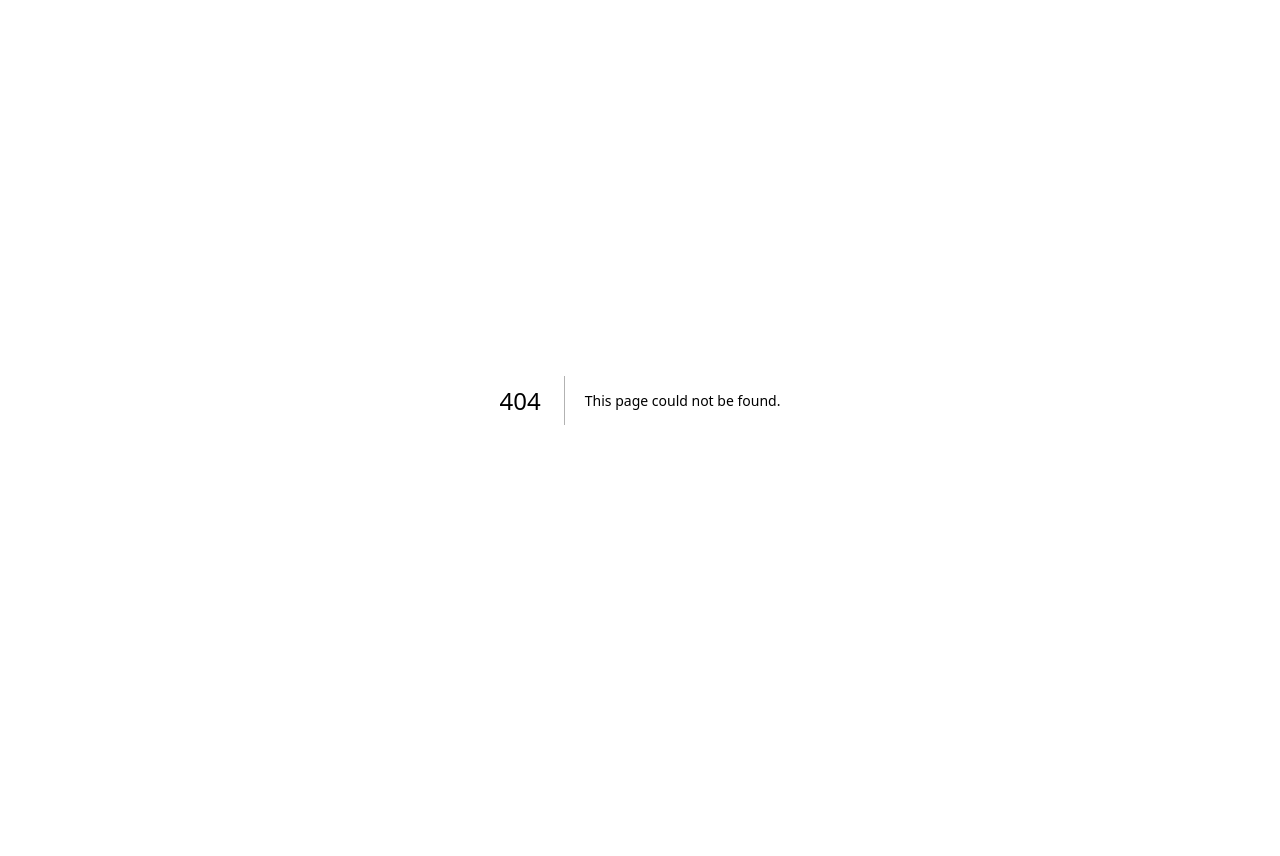
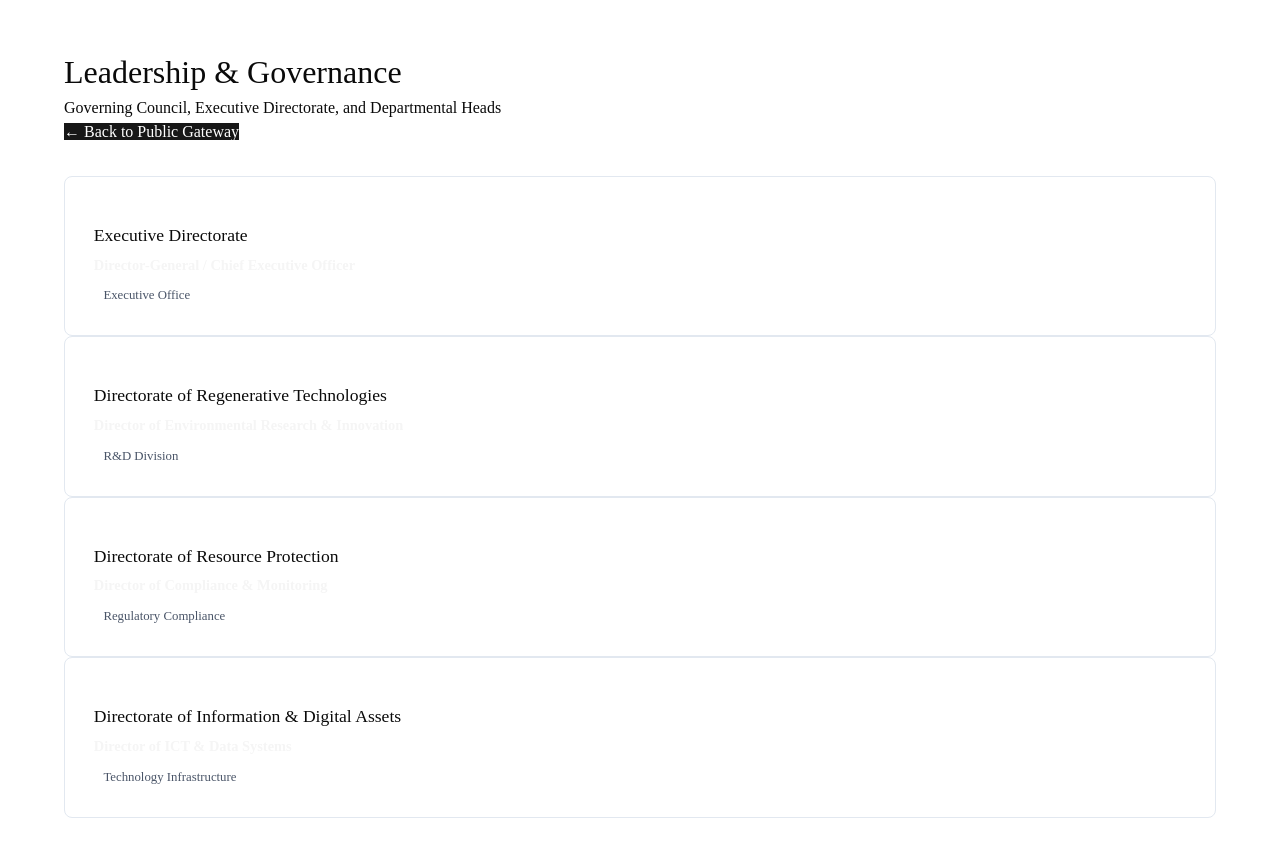
Before and after one commit to BrightStarGoldenEmpire/NIRRMPTNigerianPortal, a Next.js app: page /leadership in a window 1280 px wide. Before the commit this address had no page. Shown: the top 856 px of the page. Before the commit the page ends 800 px from the top, so only its background shows below. Built offline with nearby package versions, Linux system fonts and the light colour scheme.

Commit message:
Added Leadership page route and layout

```diff
--- /dev/null
+++ b/src/app/leadership/page.tsx
@@ -0,0 +1,66 @@
+// src/app/leadership/page.tsx
+import React from 'react';
+import Link from 'next/link';
+
+export const metadata = {
+  title: 'Leadership & Board | NIRRMPT Nigeria',
+  description: 'Executive leadership, governing council, and institutional directors of NIRRMPT.',
+};
+
+export default function LeadershipPage() {
+  const leaders = [
+    {
+      name: 'Executive Directorate',
+      role: 'Director-General / Chief Executive Officer',
+      department: 'Executive Office',
+      icon: 'fa-user-tie',
+    },
+    {
+      name: 'Directorate of Regenerative Technologies',
+      role: 'Director of Environmental Research & Innovation',
+      department: 'R&D Division',
+      icon: 'fa-microscope',
+    },
+    {
+      name: 'Directorate of Resource Protection',
+      role: 'Director of Compliance & Monitoring',
+      department: 'Regulatory Compliance',
+      icon: 'fa-shield-halved',
+    },
+    {
+      name: 'Directorate of Information & Digital Assets',
+      role: 'Director of ICT & Data Systems',
+      department: 'Technology Infrastructure',
+      icon: 'fa-network-wired',
+    },
+  ];
+
+  return (
+    <main className="container" style={{ padding: '3rem 5%' }}>
+      <div className="section-header">
+        <div>
+          <h1 className="section-title" style={{ fontSize: '2rem' }}>Leadership & Governance</h1>
+          <p className="section-desc">Governing Council, Executive Directorate, and Departmental Heads</p>
+        </div>
+        <Link href="/" className="btn btn-outline" style={{ background: 'var(--primary)', color: 'white' }}>
+          &larr; Back to Public Gateway
+        </Link>
+      </div>
+
+      <div className="enterprise-grid" style={{ gridTemplateColumns: 'repeat(auto-fit, minmax(280px, 1fr))', gap: '1.5rem', marginTop: '2rem' }}>
+        {leaders.map((leader, index) => (
+          <div key={index} className="grid-card" style={{ padding: '1.8rem', borderRadius: '8px', background: '#fff', border: '1px solid #e2e8f0' }}>
+            <div className="card-icon" style={{ fontSize: '1.8rem', color: 'var(--primary)', marginBottom: '1rem' }}>
+              <i className={`fa-solid ${leader.icon}`}></i>
+            </div>
+            <h3 className="card-title" style={{ fontSize: '1.1rem', marginBottom: '0.4rem' }}>{leader.name}</h3>
+            <p className="card-desc" style={{ fontSize: '0.9rem', color: 'var(--secondary)', fontWeight: '600', marginBottom: '0.4rem' }}>{leader.role}</p>
+            <span style={{ fontSize: '0.8rem', background: 'var(--gray-100)', padding: '0.2rem 0.6rem', borderRadius: '4px', color: '#4a5568' }}>
+              {leader.department}
+            </span>
+          </div>
+        ))}
+      </div>
+    </main>
+  );
+}
```
